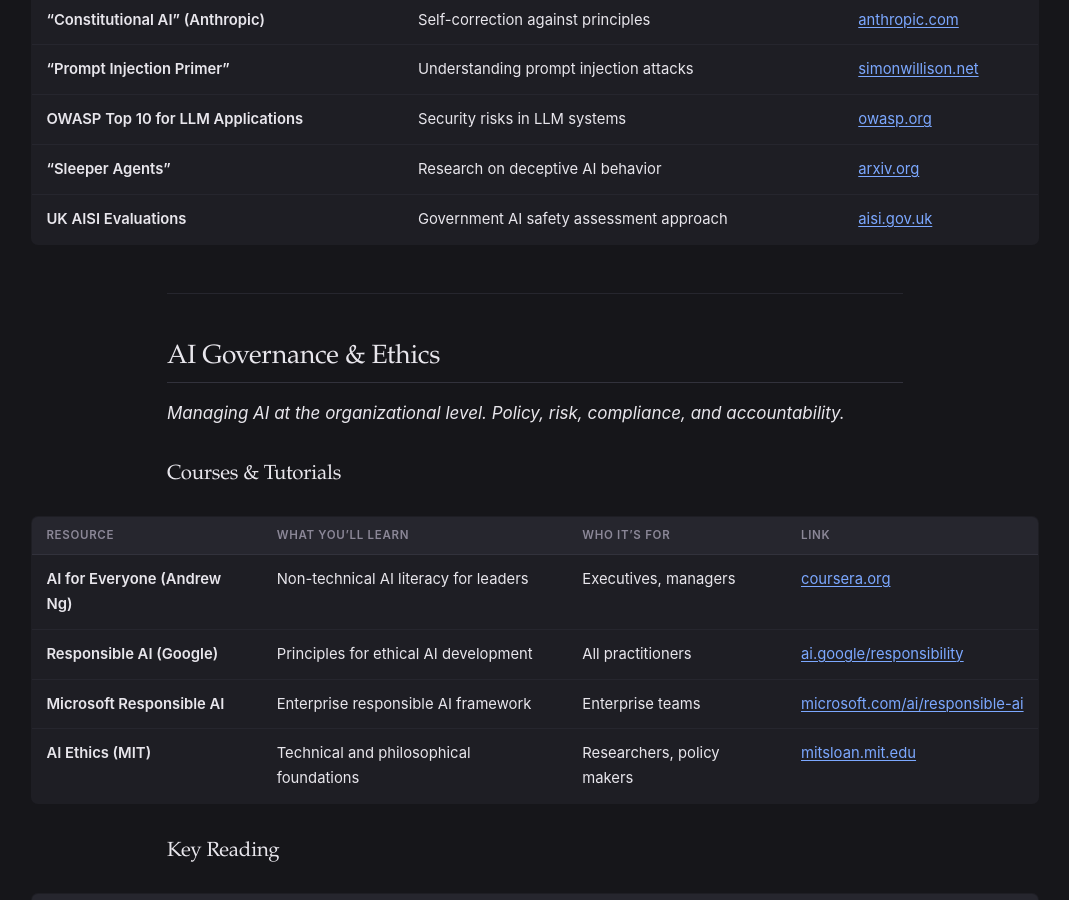
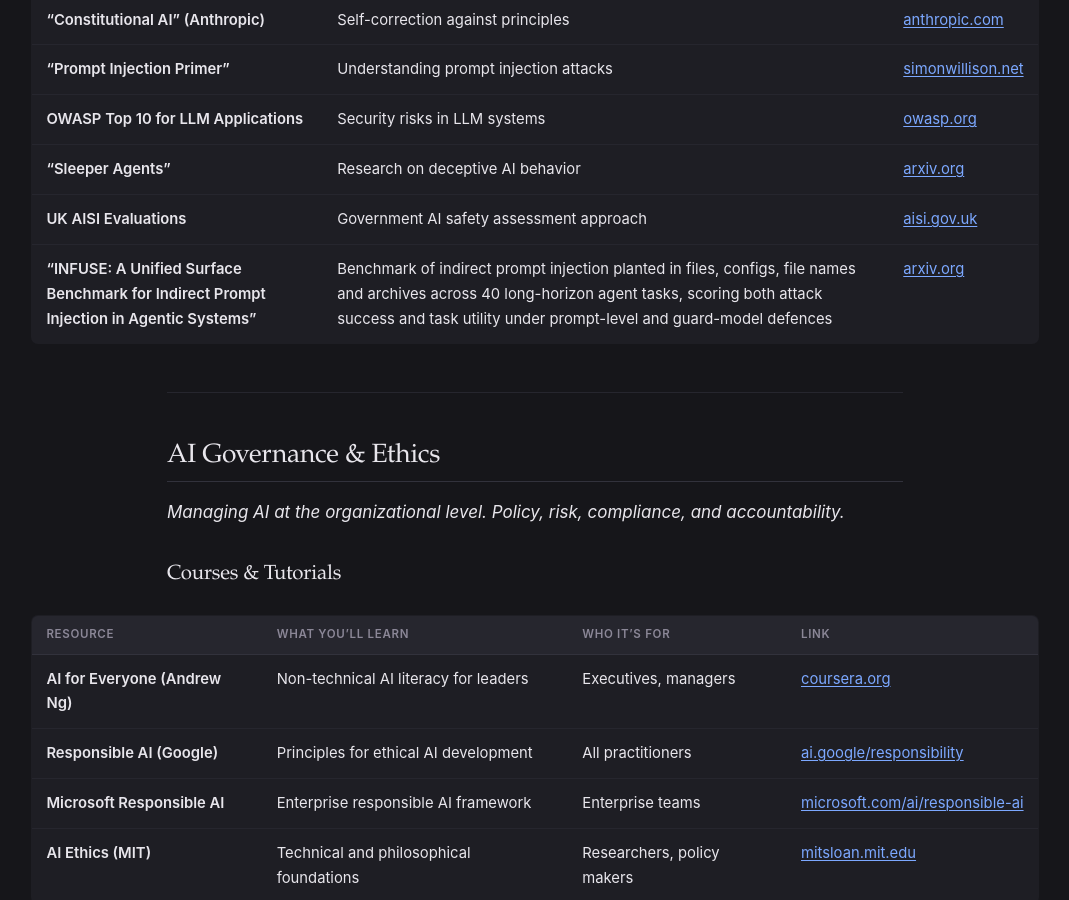
Before and after one commit to natnew/Awesome-Prompt-Engineering, a Jekyll site: the page built from Resources.md, in a window 1280 px wide and 900 px high, scrolled down 7585 px. Shown: the whole window, without its empty margins (105-1174 px from the left). Built offline with Jekyll 4.4.1, drawn with Linux system fonts in a browser that asks for light colours.

Commit message:
docs: add INFUSE indirect prompt-injection benchmark to Resources Key Reading
Closes #101

Co-Authored-By: Claude Opus 5.5 <noreply@anthropic.com>
Claude-Session: https://claude.ai/code/session_019MrYhgoptyJkhNw174wxcw

```diff
--- a/Resources.md
+++ b/Resources.md
@@ -188,6 +188,7 @@ A practitioner's guide to learning resources for building, deploying, evaluating
 | **OWASP Top 10 for LLM Applications** | Security risks in LLM systems | [owasp.org](https://owasp.org/www-project-top-10-for-large-language-model-applications/) |
 | **"Sleeper Agents"** | Research on deceptive AI behavior | [arxiv.org](https://arxiv.org/abs/2401.05566) |
 | **UK AISI Evaluations** | Government AI safety assessment approach | [aisi.gov.uk](https://www.aisi.gov.uk/our-work) |
+| **"INFUSE: A Unified Surface Benchmark for Indirect Prompt Injection in Agentic Systems"** | Benchmark of indirect prompt injection planted in files, configs, file names and archives across 40 long-horizon agent tasks, scoring both attack success and task utility under prompt-level and guard-model defences | [arxiv.org](https://arxiv.org/abs/2610.20776) |
 
 ---
 
```
